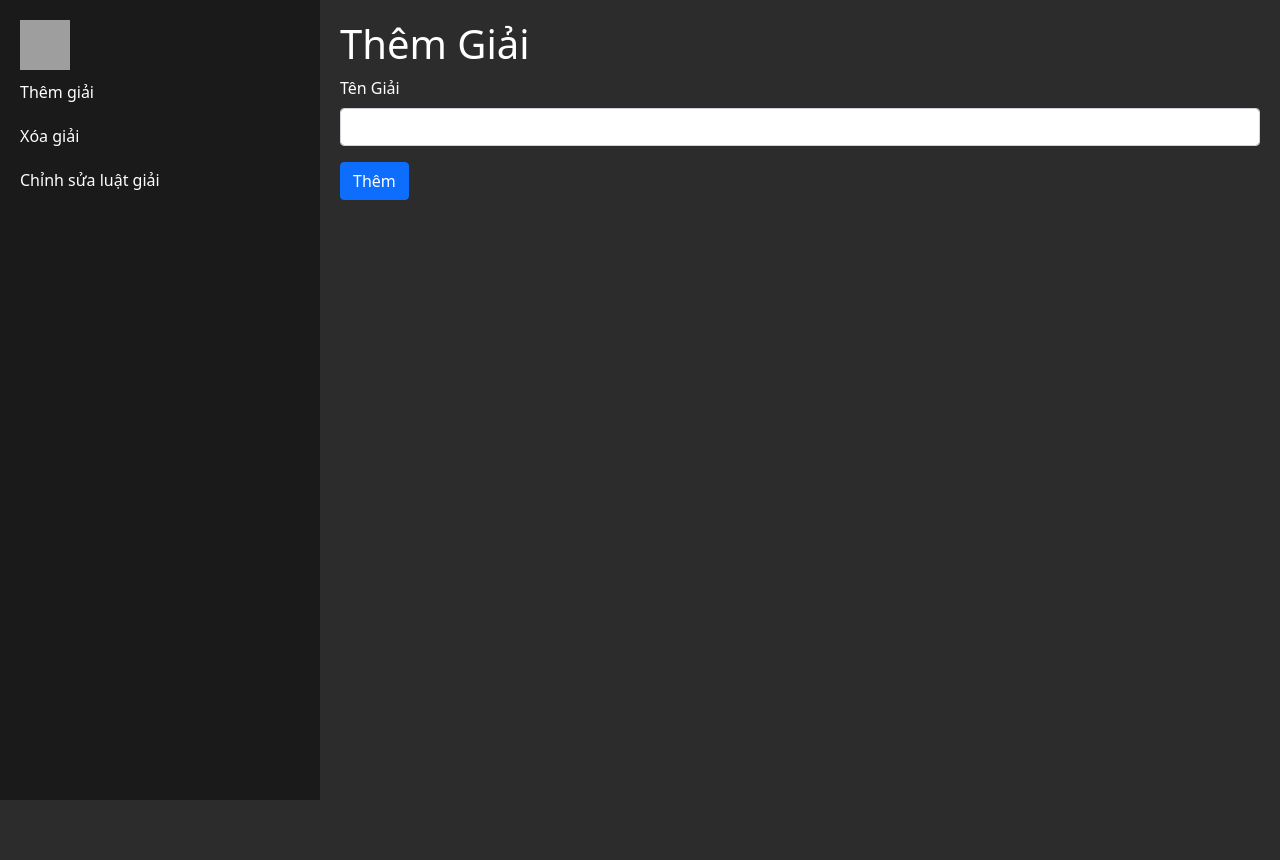
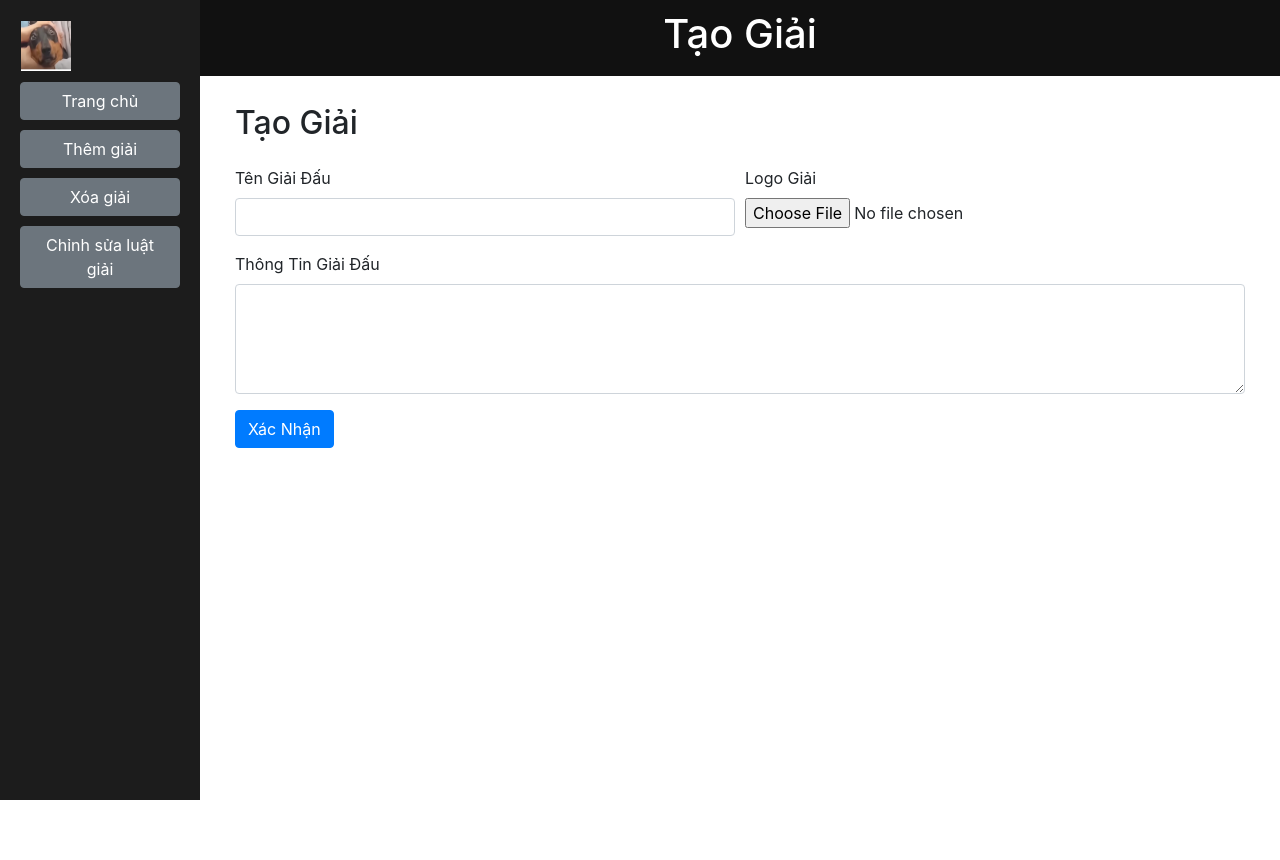
Before and after one commit to TLAquarius/HCMUS_SE_Project_Football_Management, a Flask app: page /add-season in a window 1280 px wide. Before the commit the page ends 800 px from the top, so only its background shows below. Run offline with Flask 3, Linux system fonts and the light colour scheme; some libraries are stand-ins or nearby versions; grey boxes are pictures that could not be loaded.

Commit message:
thiết kế xong chức năng cơ bản của tạo mùa mới

```diff
--- a/templates/add_season.html
+++ b/templates/add_season.html
@@ -1,62 +1,31 @@
-<!DOCTYPE html>
-<html lang="en">
-<head>
-    <meta charset="UTF-8">
-    <meta name="viewport" content="width=device-width, initial-scale=1.0">
-    <title>Thêm Giải</title>
-    <link href="https://cdn.jsdelivr.net/npm/bootstrap@5.1.3/dist/css/bootstrap.min.css" rel="stylesheet">
-    <style>
-        body {
-            background-color: #2C2C2C;
-            color: #fff;
-        }
-        .sidebar {
-            background-color: #1A1A1A;
-            padding: 20px;
-            height: 100vh;
-        }
-        .sidebar a {
-            color: #fff;
-            text-decoration: none;
-            display: block;
-            padding: 10px 0;
-        }
-        .sidebar a:hover {
-            background-color: #575757;
-        }
-        .main-content {
-            padding: 20px;
-        }
-        .btn-home {
-            background-image: url('/static/home_icon.png');
-            background-size: cover;
-            height: 50px;
-            width: 50px;
-            display: block;
-        }
-    </style>
-</head>
-<body>
-    <div class="container-fluid">
-        <div class="row">
-            <div class="col-md-3 sidebar">
-                <a href="/" class="btn-home"></a>
-                <a href="/add-season">Thêm giải</a>
-                <a href="#">Xóa giải</a>
-                <a href="#">Chỉnh sửa luật giải</a>
+{% extends "base.html" %}
+
+{% block title %}Tạo Giải{% endblock %}
+
+{% block sidebar %}
+<button class="btn btn-secondary btn-block" onclick="window.location.href='/'">Trang chủ</button>
+<button class="btn btn-secondary btn-block" onclick="window.location.href='/rule-change'">Chỉnh sửa luật giải</button>
+{% endblock %}
+
+{% block content %}
+<div class="container mt-4">
+    <h2 class="mb-4">Tạo Giải</h2>
+    <form action="{{ url_for('add_season') }}" method="post" enctype="multipart/form-data">
+        <div class="form-row">
+            <div class="form-group col-md-6">
+                <label for="seasonName">Tên Giải Đấu</label>
+                <input type="text" class="form-control" id="seasonName" name="season_name" required>
             </div>
-            <div class="col-md-9 main-content">
-                <h1>Thêm Giải</h1>
-                <form action="/add-season" method="post">
-                    <div class="mb-3">
-                        <label for="season-name" class="form-label">Tên Giải</label>
-                        <input type="text" class="form-control" id="season-name" name="season_name" required>
-                    </div>
-                    <button type="submit" class="btn btn-primary">Thêm</button>
-                </form>
+            <div class="form-group col-md-6">
+                <label for="seasonLogo">Logo Giải</label>
+                <input type="file" class="form-control-file" id="seasonLogo" name="profile_picture" required>
             </div>
         </div>
-    </div>
-    <script src="https://cdn.jsdelivr.net/npm/bootstrap@5.1.3/dist/js/bootstrap.bundle.min.js"></script>
-</body>
-</html>
+        <div class="form-group">
+            <label for="seasonNote">Thông Tin Giải Đấu</label>
+            <textarea class="form-control" id="seasonNote" name="note" rows="4"></textarea>
+        </div>
+        <button type="submit" class="btn btn-primary">Xác Nhận</button>
+    </form>
+</div>
+{% endblock %}
```
